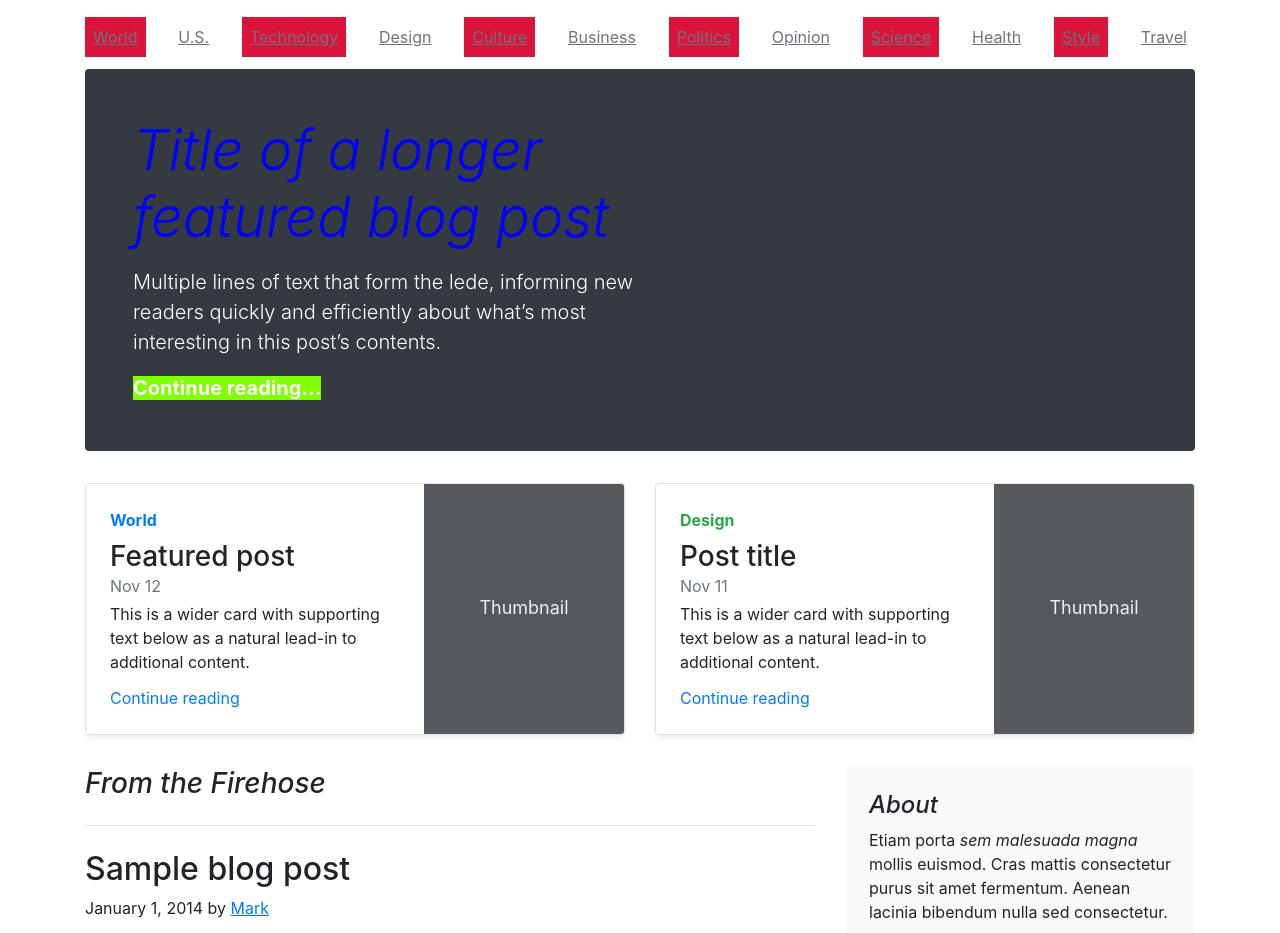
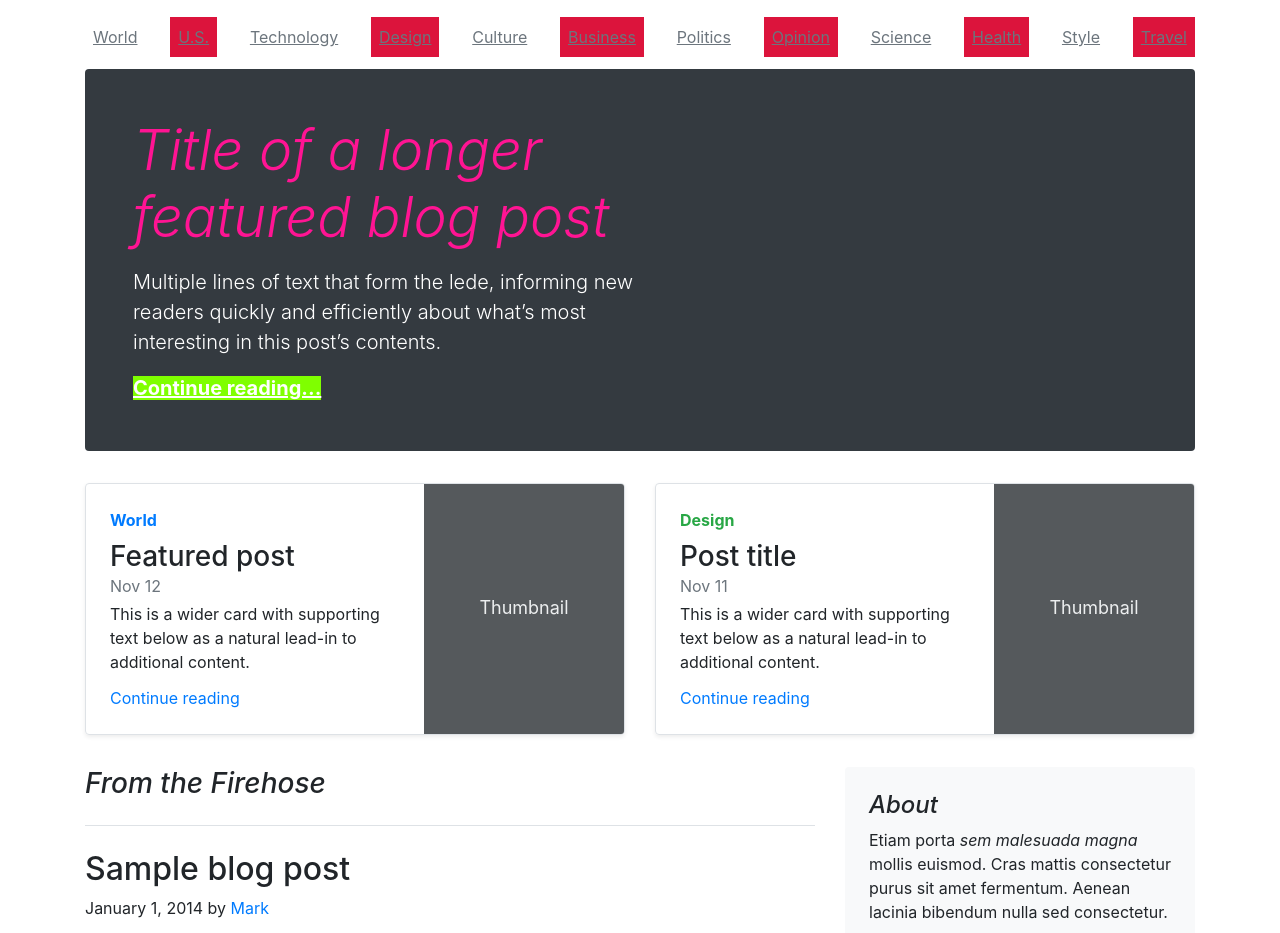
Before and after one commit to vijaykumarvemana/Strive-HomeworkM2D7, a plain HTML site: page index.html in a window 1280 px wide. Shown: the part 50-983 px from the top of the page. Drawn offline with nearby package versions, Linux system fonts and the light colour scheme.

Commit message:
Update index.html

```diff
--- a/index.html
+++ b/index.html
@@ -29,33 +29,52 @@
             EX9) Write a selector to target the "back to top" link     #### EXTRA Try doing it without targeting the footer element directly
             EX10) Write a selector to target the footer
         */
-      h1.display-4{
+      /*h1.display-4{
           color: blue;
+      }*/
+      .jumbotron h1{
+        color: deeppink;
       }
+
       nav a{
           text-decoration: underline;
 
       }
+
       p.lead.mb-0 > a{
           background-color: chartreuse;
       }
-      nav a:nth-child(2n + 1){
+
+      main .blog-main > h3 + blog-post{
+        color: gold;
+      }
+
+      nav > a:nth-child(2n){
           background-color: crimson;
       }
+
       div.p4 ol{
         text-decoration:underline;
       }
+
       .list-unstyled.mb-0 li{
           text-decoration: underline;
+          background-color: greenyellow !important;
       }
-      p.blog-post-meta a{
+      /* main .blog-main .blog-post:nth-child(3) > h2 + p > a {
+        color: chartreuse !important;
+      } */
+
+      main .blog-main .blog-post:nth-child(3) > h2 + p > a{
           text-decoration: underline;
       }
+
       footer{
           background-color: darkred;
       }
-       footer:last-child a{
-           text-decoration: underline;
+
+      p:last-of-type > a{
+           text-decoration: underline !important;
        }
 
     </style>
```
